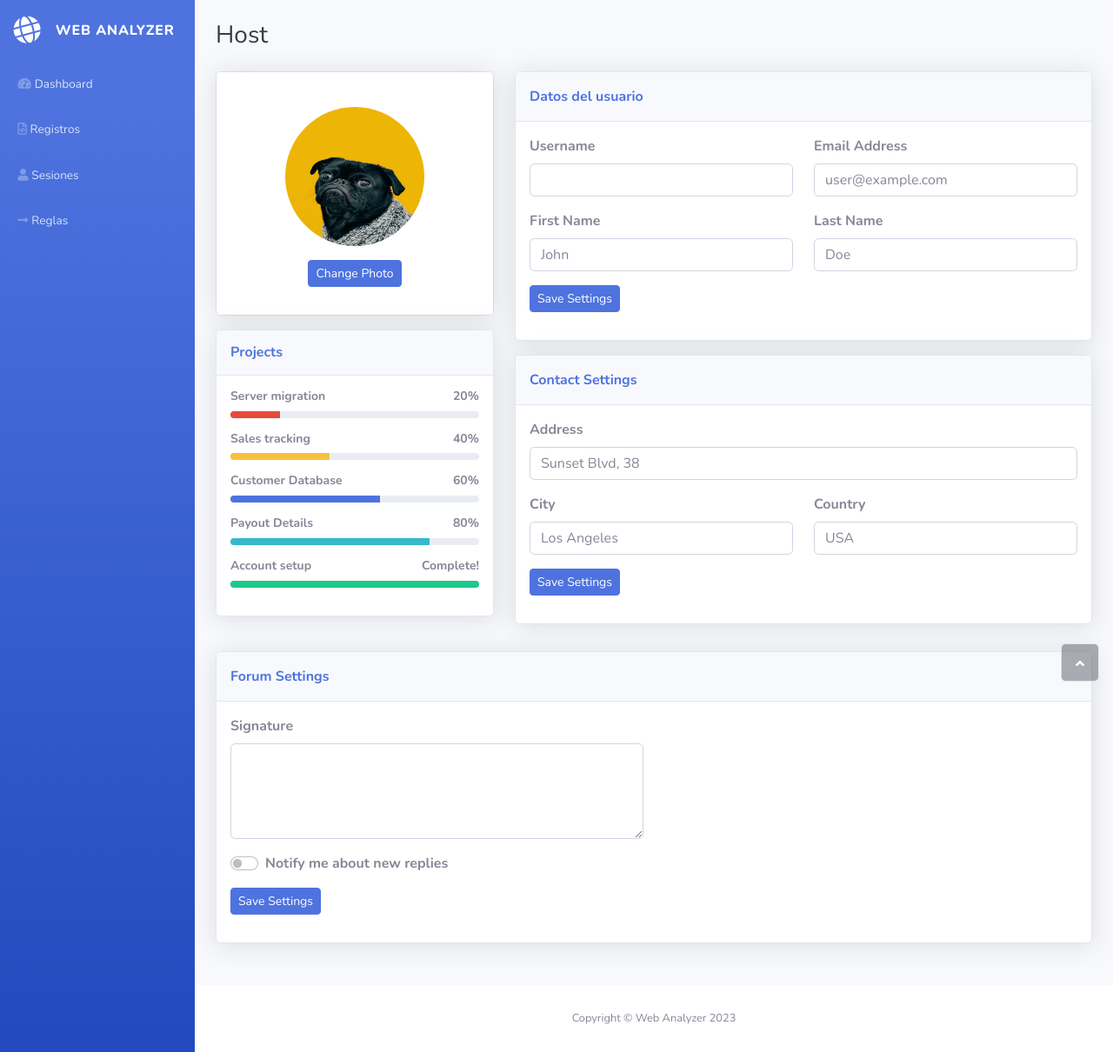
After one commit to PabloLHo/LogAnalyzer, a Flask app: template templates/host.html in a window 1280 px wide. The commit adds this page. Shown: the whole page at 87% size. Run offline with Flask 3, Linux system fonts and the light colour scheme; the template is opened without the code that fills it, so the values that code supplies are empty; parts of the project's set-up code (start-up, migrations or seed data) failed here and were passed over; some libraries are stand-ins or nearby versions.

```diff
--- a/app.py
+++ b/app.py
@@ -19,7 +19,7 @@ registrosPorPagina = 10
 #Ruta base: página principal
 @app.route('/', methods=['GET', 'POST'])
 def index():
-    global logsExistentes
+    global log, logsExistentes
     sesiones = log["numSesiones"] if log is not None else None
     usuarios = len(log["visitasUsuarioDiarias"]) if log is not None else None
     tam = len(log['procesado']['registros']) if log is not None else None
@@ -43,9 +43,7 @@ def registros():
 def ajax():
     global log, registrosPorPagina
     registros = log['procesado']['registros'] if log is not None else None
-
     if request.method == "POST":
-        print("Hola")
         pag = request.form['value']
         antes = (int(pag) - 1) * registrosPorPagina
         ahora = int(pag) * registrosPorPagina
@@ -56,15 +54,37 @@ def ajax():
 #Ruta para ver las sesiones
 @app.route('/sesiones', methods=['GET', 'POST'])
 def sesiones():
-    return render_template('sesiones.html')
+    global log, registrosPorPagina
+    sesiones = log['sesionesOrdenadas'][0:registrosPorPagina] if log is not None else None
+    tam = len(log['sesionesOrdenadas']) if log is not None else None
+    columnas = ['idSesion', 'host', 'numeroVisitas']
+    return render_template('sesiones.html', sesiones=sesiones, columnas=columnas, tam=tam, registrosPorPagina=registrosPorPagina)
+
+
+@app.route('/ajaxSesiones', methods=["GET", "POST"])
+def ajaxSesiones():
+    global log, registrosPorPagina
+    sesiones = log['sesionesOrdenadas'] if log is not None else None
+    if request.method == "POST":
+        pag = request.form['value']
+        antes = (int(pag) - 1) * registrosPorPagina
+        ahora = int(pag) * registrosPorPagina
+        datos_modificados = sesiones[antes:ahora]
+        return render_template("tablaSesiones.html", pagina=int(pag), datos_modificados=datos_modificados)
 
 
 #Ruta para ver los datos de una sesion
 @app.route('/sesion', methods=['GET', 'POST'])
 def sesion():
     usuario = request.url.split("=")[1]
+    return render_template('sesion.html', usuario=usuario)
 
-    return render_template('sesion.html', usuario=usuario)
+
+#Ruta para ver los datos de un host
+@app.route('/host', methods=['GET', 'POST'])
+def host():
+    usuario = request.url.split("=")[1]
+    return render_template('host.html', usuario=usuario)
 
 
 #Ruta de reglas
--- /dev/null
+++ b/templates/host.html
@@ -0,0 +1,185 @@
+<!DOCTYPE html>
+<html lang="en">
+
+<head>
+    <meta charset="utf-8">
+    <meta name="viewport" content="width=device-width, initial-scale=1.0, shrink-to-fit=no">
+    <title>Host - Web Analyzer</title>
+    <link rel="stylesheet" href="static/bootstrap/css/bootstrap.min.css">
+    <link rel="stylesheet" href="https://fonts.googleapis.com/css?family=Nunito:200,200i,300,300i,400,400i,600,600i,700,700i,800,800i,900,900i&amp;display=swap">
+    <link rel="stylesheet" href="static/fonts/fontawesome-all.min.css">
+</head>
+
+<body id="page-top">
+    <div id="wrapper">
+        <nav class="navbar navbar-dark align-items-start sidebar sidebar-dark accordion bg-gradient-primary p-0">
+            <div class="container-fluid d-flex flex-column p-0"><a class="navbar-brand d-flex justify-content-center align-items-center sidebar-brand m-0" href="/">
+                    <div class="sidebar-brand-icon rotate-n-15"><i class="fas fa-globe"></i></div>
+                    <div class="sidebar-brand-text mx-3"><span>Web Analyzer</span></div>
+                </a>
+                <hr class="sidebar-divider my-0">
+                <ul class="navbar-nav text-light" id="accordionSidebar">
+                    <li class="nav-item">
+                        <a class="nav-link" href="/"><i class="fas fa-tachometer-alt"></i><span>Dashboard</span></a>
+                        <a class="nav-link" href="/registros"><i class="far fa-file-code"></i><span>Registros</span></a>
+                        <a class="nav-link" href="/sesiones"><i class="fas fa-user"></i><span>Sesiones</span></a>
+                        <a class="nav-link" href="/reglas"><i class="fas fa-long-arrow-alt-right"></i><span>Reglas</span></a>
+                    </li>
+                </ul>
+            </div>
+        </nav>
+        <div class="d-flex flex-column" id="content-wrapper">
+            <div id="content">
+                <div class="container-fluid">
+                    <br>
+                    <h3 class="text-dark mb-4">Host</h3>
+                    <div class="row mb-3">
+                        <div class="col-lg-4">
+                            <div class="card mb-3">
+                                <div class="card-body text-center shadow"><img class="rounded-circle mb-3 mt-4" src="static/img/dogs/image2.jpeg" width="160" height="160">
+                                    <div class="mb-3"><button class="btn btn-primary btn-sm" type="button">Change Photo</button></div>
+                                </div>
+                            </div>
+                            <div class="card shadow mb-4">
+                                <div class="card-header py-3">
+                                    <h6 class="text-primary fw-bold m-0">Projects</h6>
+                                </div>
+                                <div class="card-body">
+                                    <h4 class="small fw-bold">Server migration<span class="float-end">20%</span></h4>
+                                    <div class="progress progress-sm mb-3">
+                                        <div class="progress-bar bg-danger" aria-valuenow="20" aria-valuemin="0" aria-valuemax="100" style="width: 20%;"><span class="visually-hidden">20%</span></div>
+                                    </div>
+                                    <h4 class="small fw-bold">Sales tracking<span class="float-end">40%</span></h4>
+                                    <div class="progress progress-sm mb-3">
+                                        <div class="progress-bar bg-warning" aria-valuenow="40" aria-valuemin="0" aria-valuemax="100" style="width: 40%;"><span class="visually-hidden">40%</span></div>
+                                    </div>
+                                    <h4 class="small fw-bold">Customer Database<span class="float-end">60%</span></h4>
+                                    <div class="progress progress-sm mb-3">
+                                        <div class="progress-bar bg-primary" aria-valuenow="60" aria-valuemin="0" aria-valuemax="100" style="width: 60%;"><span class="visually-hidden">60%</span></div>
+                                    </div>
+                                    <h4 class="small fw-bold">Payout Details<span class="float-end">80%</span></h4>
+                                    <div class="progress progress-sm mb-3">
+                                        <div class="progress-bar bg-info" aria-valuenow="80" aria-valuemin="0" aria-valuemax="100" style="width: 80%;"><span class="visually-hidden">80%</span></div>
+                                    </div>
+                                    <h4 class="small fw-bold">Account setup<span class="float-end">Complete!</span></h4>
+                                    <div class="progress progress-sm mb-3">
+                                        <div class="progress-bar bg-success" aria-valuenow="100" aria-valuemin="0" aria-valuemax="100" style="width: 100%;"><span class="visually-hidden">100%</span></div>
+                                    </div>
+                                </div>
+                            </div>
+                        </div>
+                        <div class="col-lg-8">
+                            <div class="row mb-3 d-none">
+                                <div class="col">
+                                    <div class="card text-white bg-primary shadow">
+                                        <div class="card-body">
+                                            <div class="row mb-2">
+                                                <div class="col">
+                                                    <p class="m-0">Peformance</p>
+                                                    <p class="m-0"><strong>65.2%</strong></p>
+                                                </div>
+                                                <div class="col-auto"><i class="fas fa-rocket fa-2x"></i></div>
+                                            </div>
+                                            <p class="text-white-50 small m-0"><i class="fas fa-arrow-up"></i>&nbsp;5% since last month</p>
+                                        </div>
+                                    </div>
+                                </div>
+                                <div class="col">
+                                    <div class="card text-white bg-success shadow">
+                                        <div class="card-body">
+                                            <div class="row mb-2">
+                                                <div class="col">
+                                                    <p class="m-0">Peformance</p>
+                                                    <p class="m-0"><strong>65.2%</strong></p>
+                                                </div>
+                                                <div class="col-auto"><i class="fas fa-rocket fa-2x"></i></div>
+                                            </div>
+                                            <p class="text-white-50 small m-0"><i class="fas fa-arrow-up"></i>&nbsp;5% since last month</p>
+                                        </div>
+                                    </div>
+                                </div>
+                            </div>
+                            <div class="row">
+                                <div class="col">
+                                    <div class="card shadow mb-3">
+                                        <div class="card-header py-3">
+                                            <p class="text-primary m-0 fw-bold">Datos del usuario</p>
+                                        </div>
+                                        <div class="card-body">
+                                            <form>
+                                                <div class="row">
+                                                    <div class="col">
+                                                        <div class="mb-3"><label class="form-label" for="username"><strong>Username</strong></label><input class="form-control" type="text" id="username" placeholder="{{usuario}}" name="username"></div>
+                                                    </div>
+                                                    <div class="col">
+                                                        <div class="mb-3"><label class="form-label" for="email"><strong>Email Address</strong></label><input class="form-control" type="email" id="email" placeholder="user@example.com" name="email"></div>
+                                                    </div>
+                                                </div>
+                                                <div class="row">
+                                                    <div class="col">
+                                                        <div class="mb-3"><label class="form-label" for="first_name"><strong>First Name</strong></label><input class="form-control" type="text" id="first_name" placeholder="John" name="first_name"></div>
+                                                    </div>
+                                                    <div class="col">
+                                                        <div class="mb-3"><label class="form-label" for="last_name"><strong>Last Name</strong></label><input class="form-control" type="text" id="last_name" placeholder="Doe" name="last_name"></div>
+                                                    </div>
+                                                </div>
+                                                <div class="mb-3"><button class="btn btn-primary btn-sm" type="submit">Save Settings</button></div>
+                                            </form>
+                                        </div>
+                                    </div>
+                                    <div class="card shadow">
+                                        <div class="card-header py-3">
+                                            <p class="text-primary m-0 fw-bold">Contact Settings</p>
+                                        </div>
+                                        <div class="card-body">
+                                            <form>
+                                                <div class="mb-3"><label class="form-label" for="address"><strong>Address</strong></label><input class="form-control" type="text" id="address" placeholder="Sunset Blvd, 38" name="address"></div>
+                                                <div class="row">
+                                                    <div class="col">
+                                                        <div class="mb-3"><label class="form-label" for="city"><strong>City</strong></label><input class="form-control" type="text" id="city" placeholder="Los Angeles" name="city"></div>
+                                                    </div>
+                                                    <div class="col">
+                                                        <div class="mb-3"><label class="form-label" for="country"><strong>Country</strong></label><input class="form-control" type="text" id="country" placeholder="USA" name="country"></div>
+                                                    </div>
+                                                </div>
+                                                <div class="mb-3"><button class="btn btn-primary btn-sm" type="submit">Save&nbsp;Settings</button></div>
+                                            </form>
+                                        </div>
+                                    </div>
+                                </div>
+                            </div>
+                        </div>
+                    </div>
+                    <div class="card shadow mb-5">
+                        <div class="card-header py-3">
+                            <p class="text-primary m-0 fw-bold">Forum Settings</p>
+                        </div>
+                        <div class="card-body">
+                            <div class="row">
+                                <div class="col-md-6">
+                                    <form>
+                                        <div class="mb-3"><label class="form-label" for="signature"><strong>Signature</strong><br></label><textarea class="form-control" id="signature" rows="4" name="signature"></textarea></div>
+                                        <div class="mb-3">
+                                            <div class="form-check form-switch"><input class="form-check-input" type="checkbox" id="formCheck-1"><label class="form-check-label" for="formCheck-1"><strong>Notify me about new replies</strong></label></div>
+                                        </div>
+                                        <div class="mb-3"><button class="btn btn-primary btn-sm" type="submit">Save Settings</button></div>
+                                    </form>
+                                </div>
+                            </div>
+                        </div>
+                    </div>
+                </div>
+            </div>
+            <footer class="bg-white sticky-footer">
+                <div class="container my-auto">
+                    <div class="text-center my-auto copyright"><span>Copyright © Web Analyzer 2023</span></div>
+                </div>
+            </footer>
+        </div><a class="border rounded d-inline scroll-to-top" href="#page-top"><i class="fas fa-angle-up"></i></a>
+    </div>
+    <script src="static/bootstrap/js/bootstrap.min.js"></script>
+    <script src="static/js/bs-init.js"></script>
+    <script src="static/js/theme.js"></script>
+</body>
+
+</html>
--- a/templates/registros.html
+++ b/templates/registros.html
@@ -56,7 +56,7 @@
                                                     <tr>
                                                     {% for campo, valor in linea.items() %}
                                                         {% if campo == 'host' %}
-                                                            <td><a id="sesion" href="/sesion?usuario={{valor}}"> {{valor}}</a></td>
+                                                            <td><a id="host" href="/host?usuario={{valor}}"> {{valor}}</a></td>
                                                         {% else %}
                                                             <td>{{valor}}</td>
                                                         {% endif %}
--- a/templates/tabla.html
+++ b/templates/tabla.html
@@ -1,7 +1,11 @@
 {% for linea in datos_modificados %}
         <tr>
         {% for campo, valor in linea.items() %}
-            <td>{{valor}}</td>
+            {% if campo == 'host' %}
+                <td><a id="host" href="/host?usuario={{valor}}"> {{valor}}</a></td>
+            {% else %}
+                <td>{{valor}}</td>
+            {% endif %}
         {% endfor %}
         </tr>
 {% endfor %}
```
Also changed, not shown: dependencias/analisis.py (+15 -1 lines), templates/sesiones.html (+53 -117 lines), templates/tablaSesiones.html (added, +9 -0 lines).
